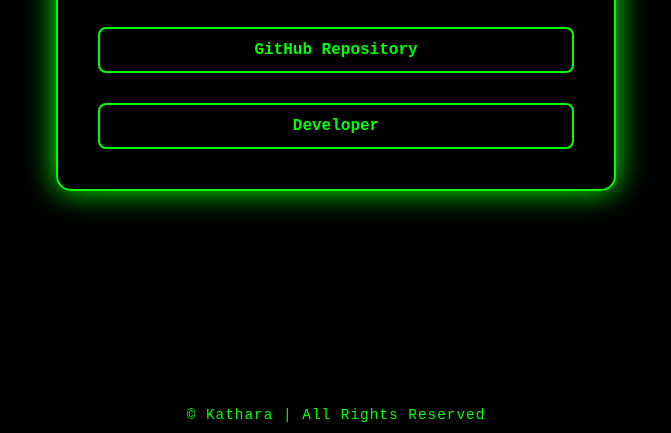
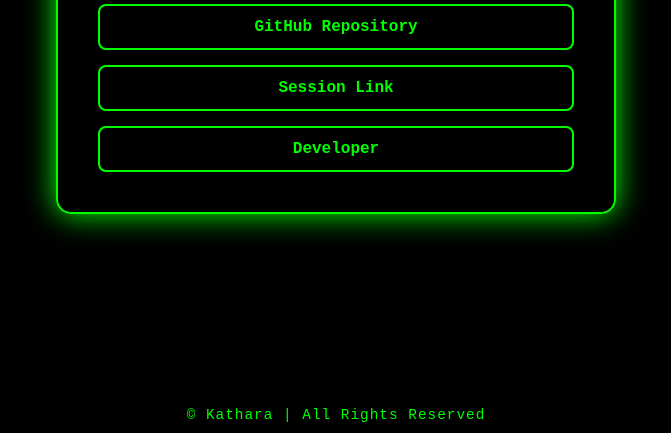
Before and after one commit to nappier1/shosho, a plain HTML site: page public/index.html in a window 1280 px wide. Shown: the part 367-800 px from the top of the page, without its empty margins (304-975 px from the left). Drawn offline with Linux system fonts and the light colour scheme.

Commit message:
Fix session link button in index.html

```diff
--- a/public/index.html
+++ b/public/index.html
@@ -95,7 +95,7 @@
 
     <div class="buttons">
       <a href="https://github.com/nappier1/NAPPIER-XMD.git" class="btn">GitHub Repository</a>
-      <a href="https://nappier-xmd-sesssion-1.onrender.com"</a>
+      <a href="https://nappier-xmd-sesssion-1.onrender.com" class="btn">Session Link</a>
       <a href="https://github.com/nappier1/nappier1.git" class="btn">Developer</a>
     </div>
   </div>
@@ -104,4 +104,4 @@
     <p>© Kathara | All Rights Reserved</p>
   </footer>
 </body>
-</html>
+        </html>
```
